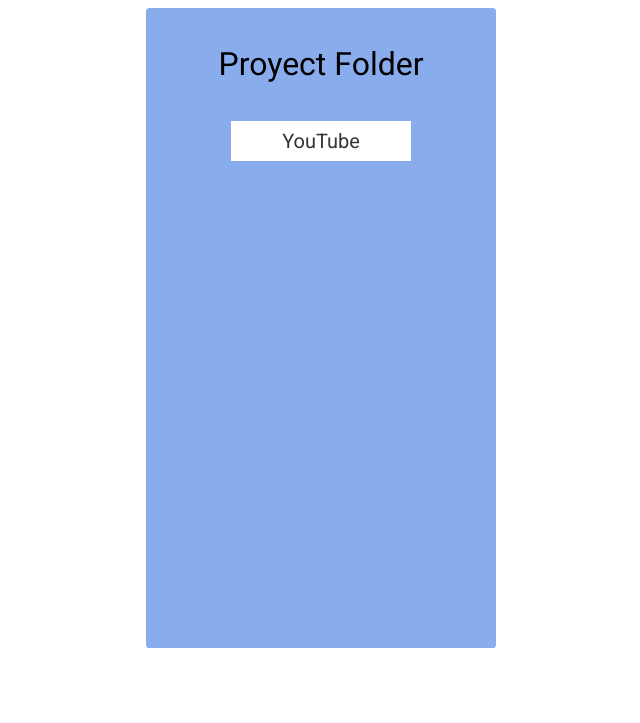
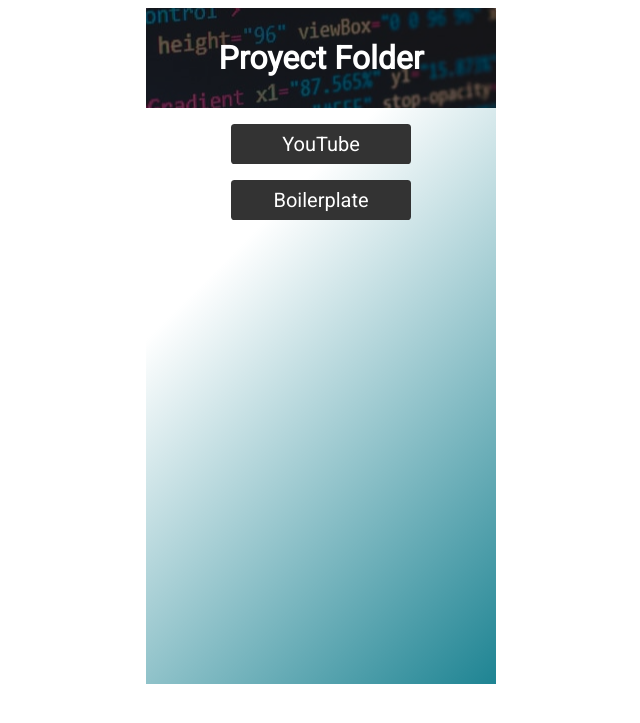
Before and after one commit to JuanAressi/JuanmaAre97.github.io, a PHP site: page / in a window 1280 px wide. Shown: the top 723 px of the page, without its empty margins (319-959 px from the left). Run offline with PHP 8.4, Linux system fonts and the light colour scheme.

Commit message:
Edited Proyect Folder

```diff
--- a/index.html
+++ b/index.html
@@ -9,12 +9,20 @@
 </head>
 <body>
     <div class="container">
-        <h1>Proyect Folder</h1>
+        <div class="background-img">
+            <div class="black-blur">
+                <h1>Proyect Folder</h1>
+            </div>
+        </div>
 
         <div class="project-container">
             <div class="project">
                 <a href="/YouTube/">YouTube</a>
             </div>
+
+            <div class="project">
+                <a href="/Boilerplate Project/">Boilerplate</a>
+            </div>
         </div>
     </div>
 </body>
--- a/style.css
+++ b/style.css
@@ -8,13 +8,42 @@
     max-width: 350px;
     background: rgb(137, 172, 236);
     border-radius: 0.225rem;
-    height: 80vh;
     margin: auto;
 }
 
+.background-img {
+    display: flex;
+    justify-content: center;
+    align-items: center;
+    width: 100%;
+    height: 100px;
+    background: url("./img/wallpaper.jpg") no-repeat center;
+}
+
+.black-blur {
+    display: flex;
+    justify-content: center;
+    align-items: center;
+    width: 100%;
+    height: 100%;
+    background: rgba(0, 0, 0, 0.5);
+    border-top-right-radius: 0.225rem;
+    border-top-left-radius: 0.225rem;
+}
+
 h1 {
-    padding: 1rem;
-    font-weight: 400;
+    color: #fff;
+}
+
+.project-container {
+    display: flex;
+    align-items: center;
+    flex-direction: column;
+    justify-content: flex-start;
+    background: linear-gradient(135deg, rgb(255,255,255) 25%, rgb(30,132,147) 100%);
+    height: 70vh;
+    width: 100%;
+    padding-top: 1rem;
 }
 
 .project {
@@ -23,14 +52,15 @@ h1 {
     align-items: center;
     width: 180px;
     height: 40px;
-    background: #fff;
-    color: #333;
+    background: #333;
     text-decoration: none;
     cursor: pointer;
+    margin-bottom: 1rem;
+    border-radius: 0.225rem;
 }
 
 a {
     font-size: 1.25rem;
-    color: #333;
+    color: #fff;
     text-decoration: none;
 }
```
Also changed, not shown: img/bodyBG.jfif (added), img/wallpaper.jpg (added).
